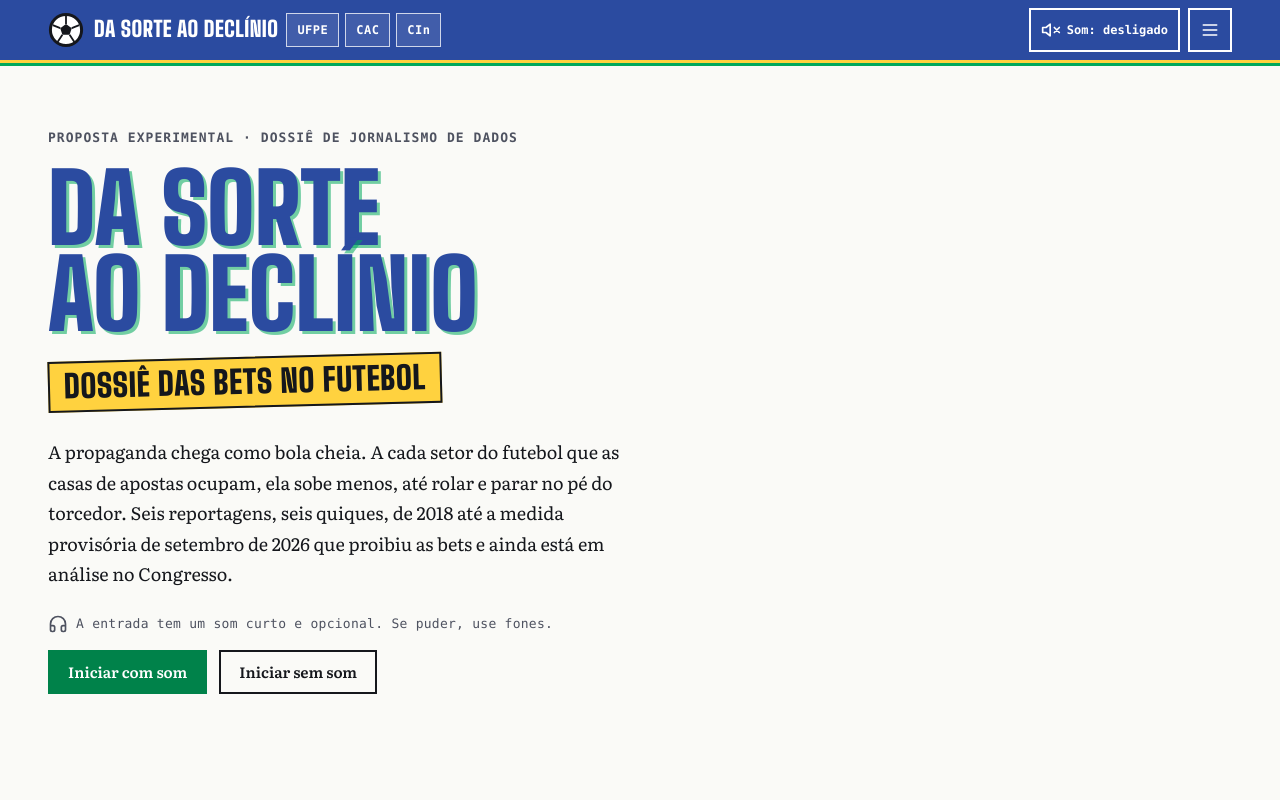
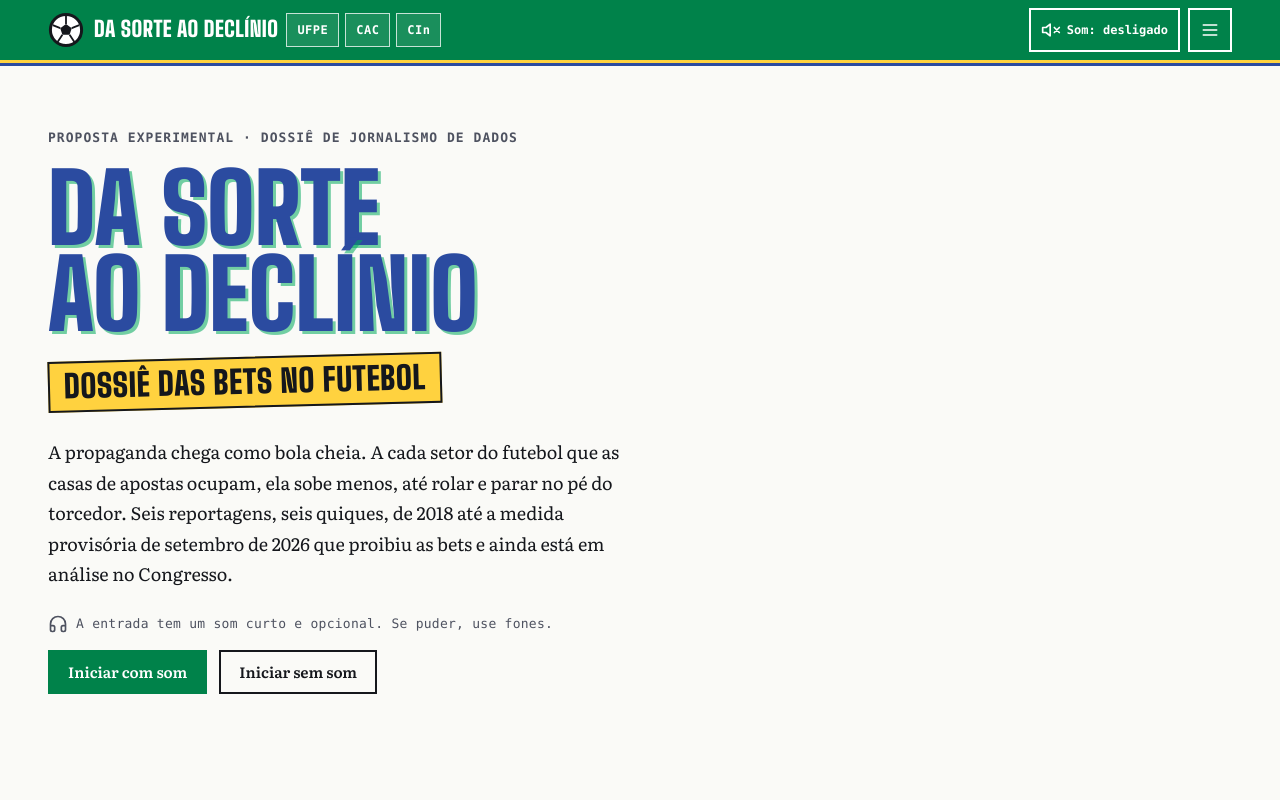
Before and after one commit to julianaserafims/innovative-data-driven-narratives-2026-2, a plain HTML site: page index.html in a window 1280 px wide. Shown: the top 800 px of the page. Drawn offline with Linux system fonts and the light colour scheme; a web font is replaced by a local one.

Commit message:
mudança na cor do header

```diff
--- a/assets/css/site.css
+++ b/assets/css/site.css
@@ -770,11 +770,11 @@ a, button, summary, .c-ponto, .hs { touch-action: manipulation; -webkit-tap-high
    CELULAR 2: barra do topo colorida, estádio e bola que cabem na tela, toque no lugar do mouse
    ===================================================================== */
 
-/* ---- Barra do topo: azul, com friso amarelo e verde, e links da UFPE e dos centros ---- */
+/* ---- Barra do topo: verde gramado, com friso amarelo e azul, e links da UFPE e dos centros ---- */
 .cabecalho {
-  background: var(--color-tinta_azul); color: #fff;
+  background: var(--color-destaque_interativo); color: #fff;
   border-bottom: 3px solid var(--color-faixa_amarela);
-  box-shadow: 0 3px 0 var(--color-tinta_verde);
+  box-shadow: 0 3px 0 var(--color-tinta_azul);
 }
 .topo-esq { display: flex; align-items: center; gap: 8px; min-width: 0; }
 .marca-topo { display: inline-flex; align-items: center; gap: 10px; min-height: 44px; min-width: 44px; flex: none; color: #fff; text-decoration: none; }
```
